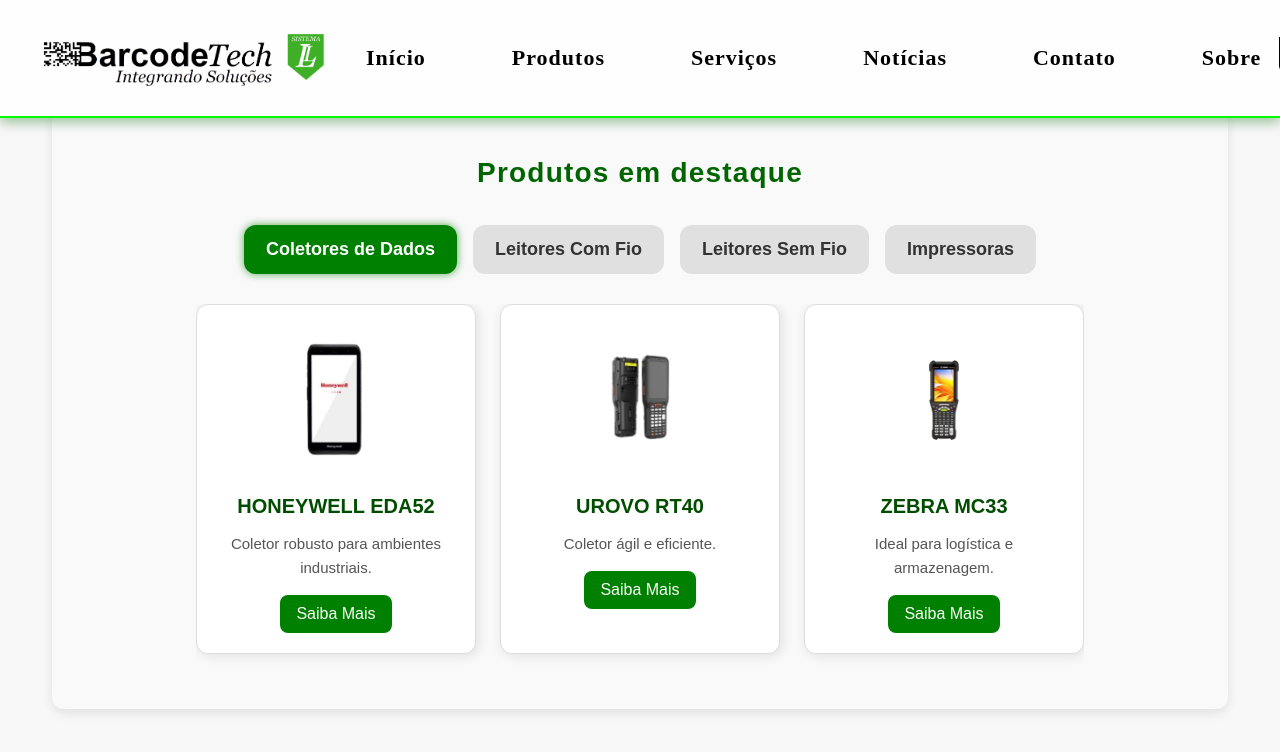
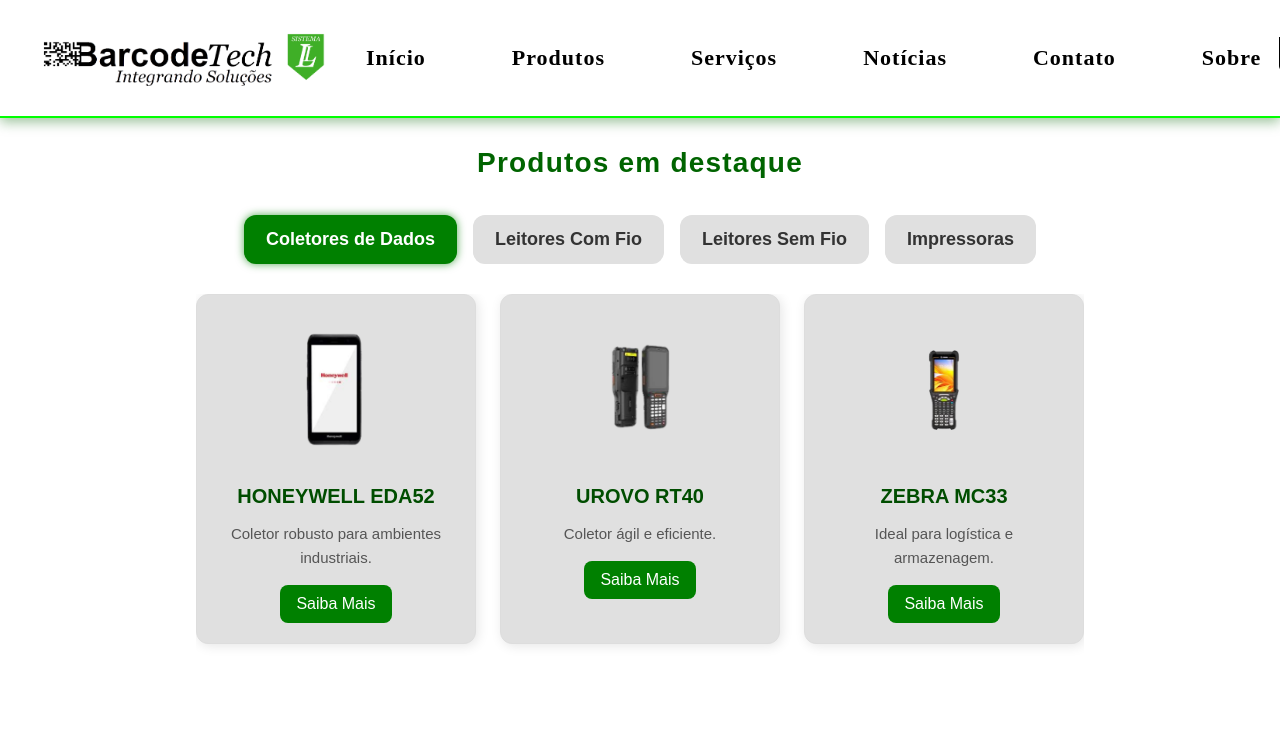
Before and after one commit to sergiogarcez/barcodetech, a React (Vite) app: page / in a window 1280 px wide. Shown: the top 752 px of the page. Built offline with nearby package versions, Linux system fonts and the light colour scheme.

Commit message:
feat: alterando cores do background para melhor contraste

```diff
--- a/src/App.css
+++ b/src/App.css
@@ -5,7 +5,7 @@
   text-align: center;
   width: 100%;
   max-width: 100%;
-
+  background-color: white;
 }
 
 .logo {
--- a/src/components/header.jsx
+++ b/src/components/header.jsx
@@ -1,4 +1,3 @@
-import React from 'react';
 import '../styles/header.css'
 import logo from '../assets/images/Barcode_logo.png';
 import facebookIcon from '../assets/icons/facebook.png';
--- a/src/styles/ProductSelection.css
+++ b/src/styles/ProductSelection.css
@@ -1,10 +1,4 @@
-.product-section-container {
-  background-color: #f9f9f9; /* light gray background */
-  padding: 40px 20px;
-  border-radius: 12px;
-  box-shadow: 0 4px 12px rgba(0, 0, 0, 0.1);
-  margin: 40px 20px 20px 20px;
-}
+
 
 .product-section-container h2 {
   font-family: 'Exo', sans-serif;
@@ -75,7 +69,7 @@
   padding: 20px;
   border-radius: 12px;
   box-shadow: 2px 2px 12px rgba(0,0,0,0.1);
-  background-color: white;
+  background-color:#e0e0e0;
   display: flex;
   flex-direction: column;
   align-items: center;
--- a/src/styles/view.css
+++ b/src/styles/view.css
@@ -8,7 +8,7 @@
   font-family: 'Arial', sans-serif;
   line-height: 1.6;
   color: #333;
-  background-color: #f8f8f8;
+  background-color: white;
   width: 100%;
   height: 100%;
   overflow-x: hidden; /* Evita rolagem lateral indesejada */
```
